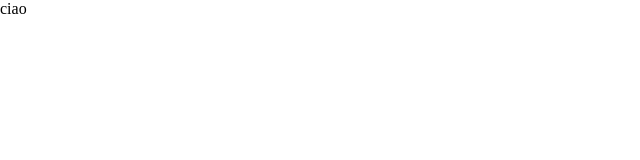
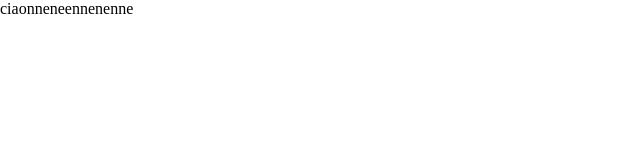
Before and after one commit to DanishWork02/Il-Mestiere-del-tempo, a plain HTML site: page index.html in a window 1280 px wide. Shown: the whole page, without its empty margins (0-640 px from the left). Drawn offline with Linux system fonts and the light colour scheme.

Commit message:
modfiica

```diff
--- a/index.html
+++ b/index.html
@@ -8,7 +8,7 @@
     <link rel="stylesheet" href="style.css">
 </head>
 <body>
-    ciao
+    ciaonneneennenenne
     <script src="app.js"></script>
 </body>
 </html>
```
